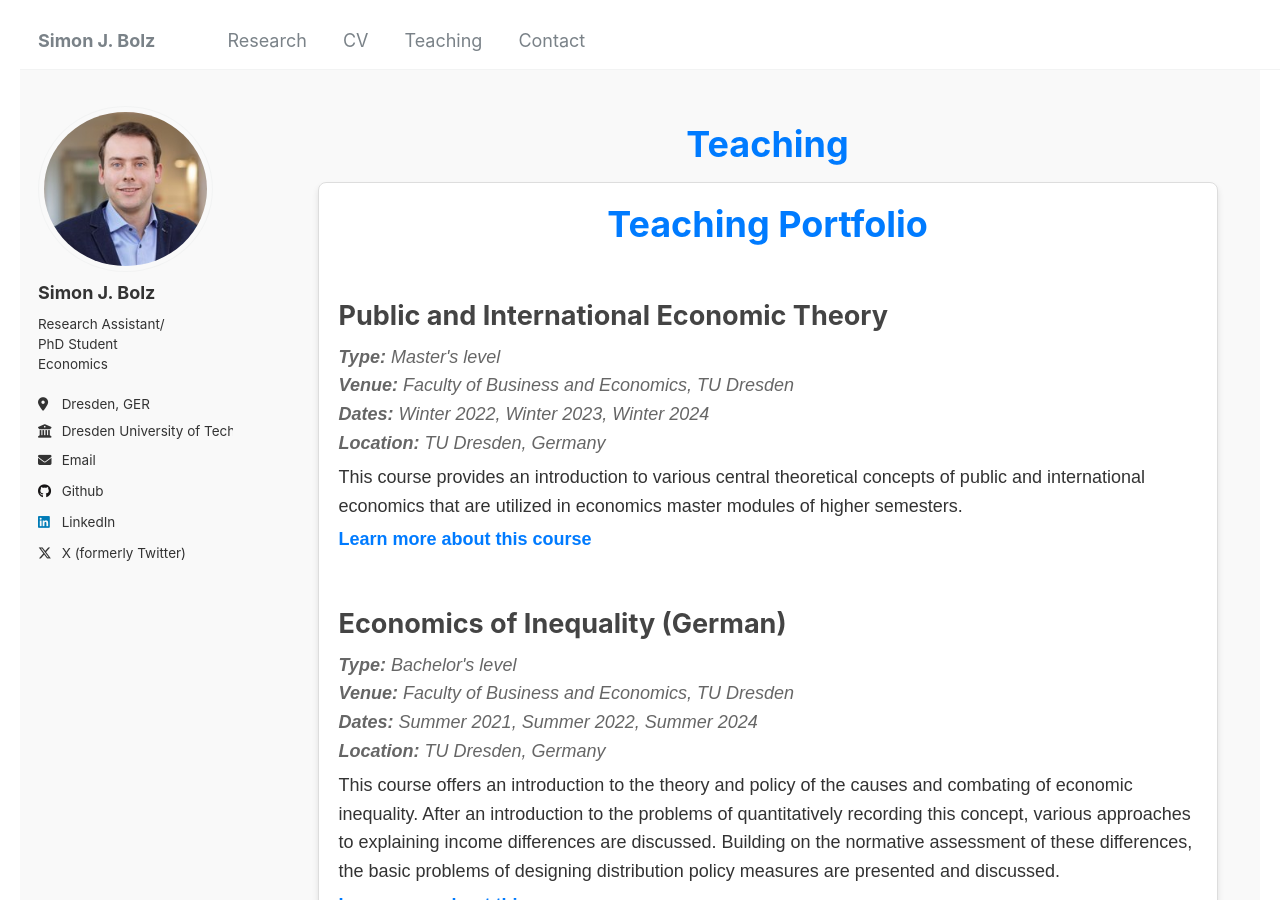
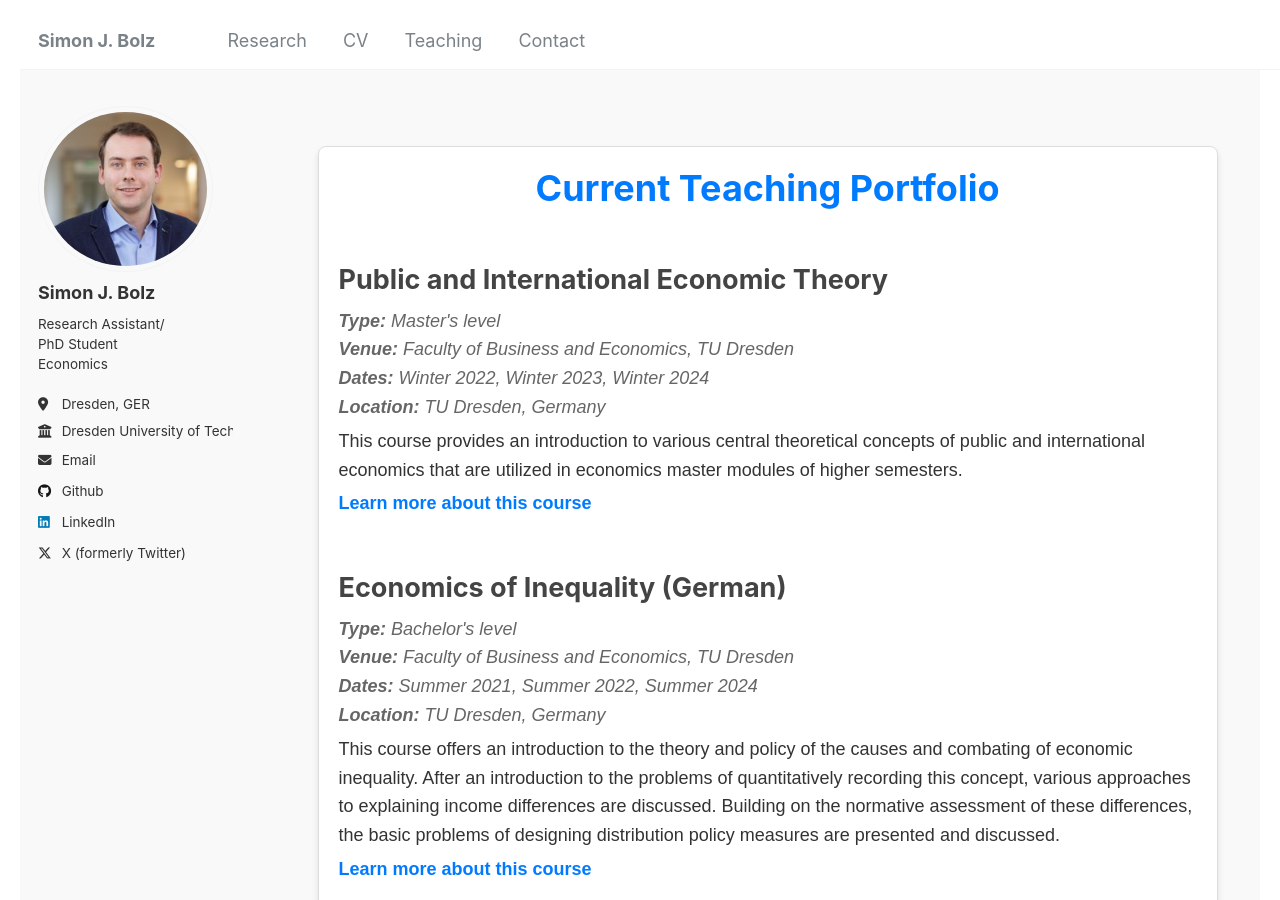
Before and after one commit to sjbolz/sjbolz.github.io, a Jekyll site: the page built from _pages/teaching.html, in a window 1280 px wide and 900 px high. Built offline with Jekyll 4.4.1, drawn with Linux system fonts in a browser that asks for light colours.

Commit message:
Update teaching.html

```diff
--- a/_pages/teaching.html
+++ b/_pages/teaching.html
@@ -1,6 +1,6 @@
 ---
 layout: archive
-title: "Teaching"
+title: ""
 permalink: /teaching/
 author_profile: true
 ---
@@ -66,7 +66,7 @@ author_profile: true
 </head>
 <body>
     <div class="container">
-        <h1>Teaching Portfolio</h1>
+        <h1>Current Teaching Portfolio</h1>
 
         <div class="course">
             <h2>Public and International Economic Theory</h2>
```
